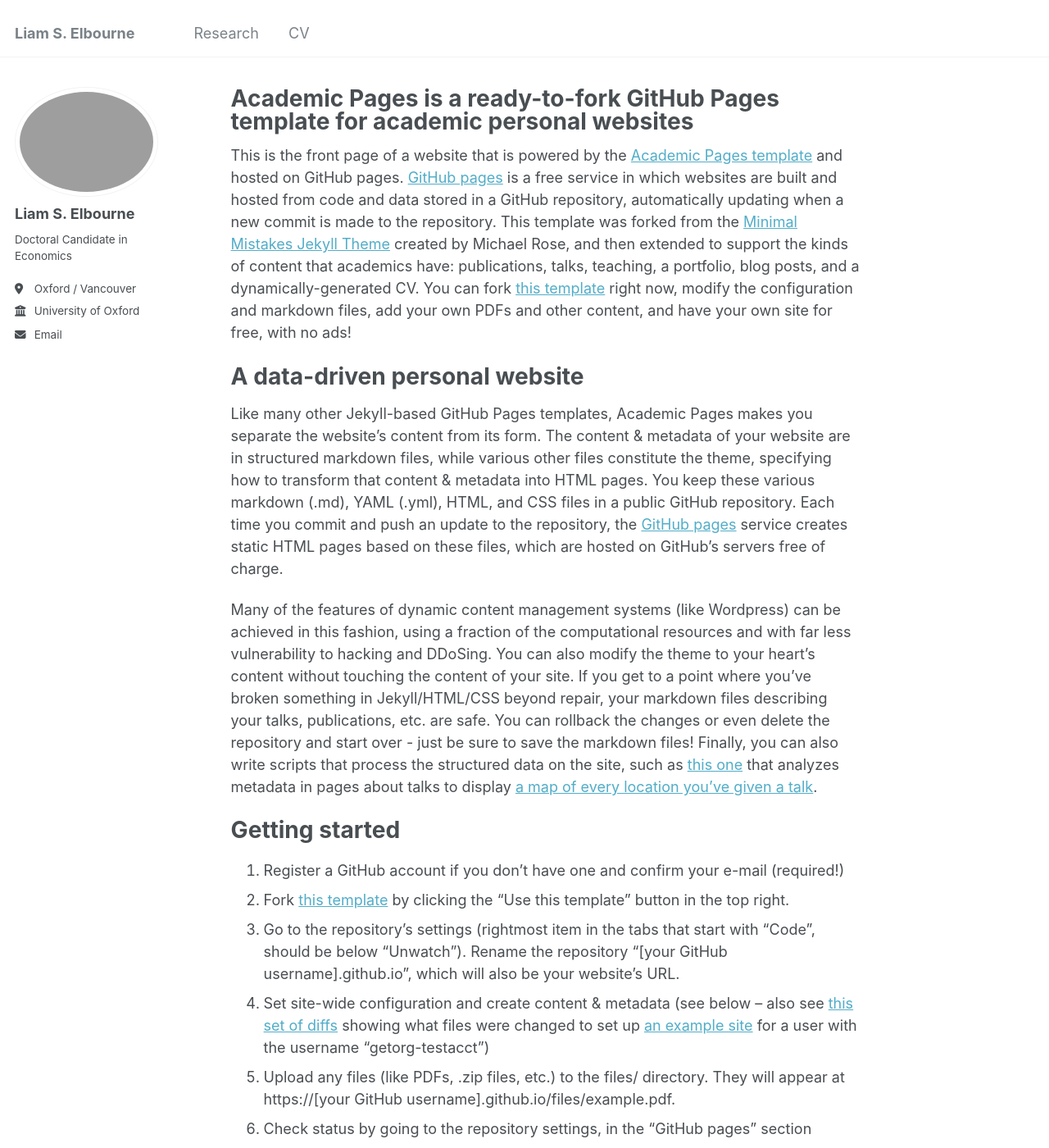
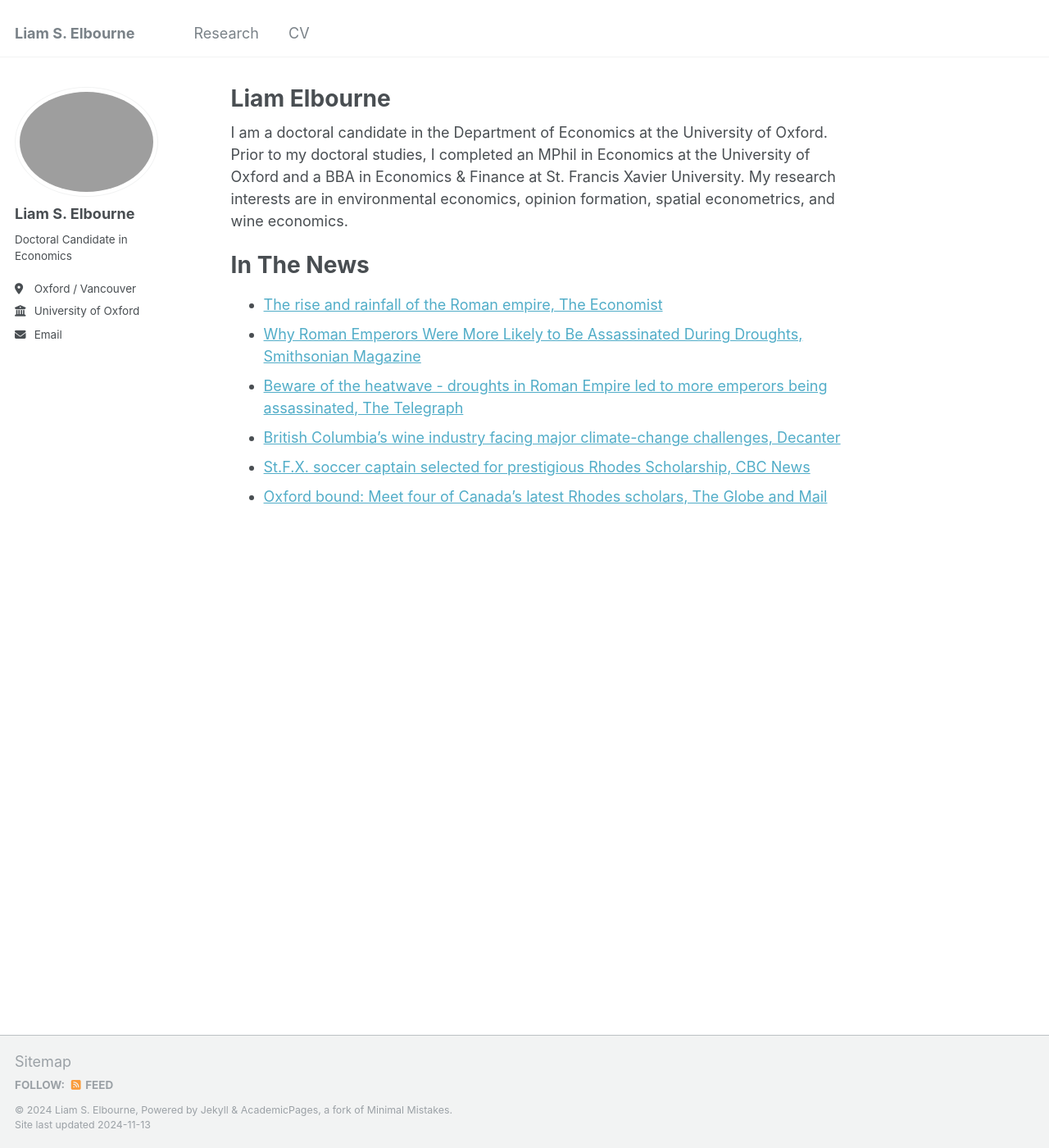
Before and after one commit to LiamSElbourne/LiamSElbourne.github.io, a Jekyll site: the page built from _pages/about.md, in a window 1280 px wide and 1400 px high. Shown: the whole window at 82% size. Built offline with Jekyll 4.4.1, drawn with Linux system fonts in a browser that asks for light colours; some of the changed text lies outside the part shown.

Commit message:
Update about.md

```diff
--- a/_pages/about.md
+++ b/_pages/about.md
@@ -1,49 +1,20 @@
 ---
 permalink: /
-title: "Academic Pages is a ready-to-fork GitHub Pages template for academic personal websites"
+title: "Liam Elbourne"
 author_profile: true
 redirect_from:
   - /about/
   - /about.html
 ---
 
-This is the front page of a website that is powered by the [Academic Pages template](https://github.com/academicpages/academicpages.github.io) and hosted on GitHub pages. [GitHub pages](https://pages.github.com) is a free service in which websites are built and hosted from code and data stored in a GitHub repository, automatically updating when a new commit is made to the repository. This template was forked from the [Minimal Mistakes Jekyll Theme](https://mmistakes.github.io/minimal-mistakes/) created by Michael Rose, and then extended to support the kinds of content that academics have: publications, talks, teaching, a portfolio, blog posts, and a dynamically-generated CV. You can fork [this template](https://github.com/academicpages/academicpages.github.io) right now, modify the configuration and markdown files, add your own PDFs and other content, and have your own site for free, with no ads!
+I am a doctoral candidate in the Department of Economics at the University of Oxford. Prior to my doctoral studies, I completed an MPhil in Economics at the University of Oxford and a BBA in Economics & Finance at St. Francis Xavier University. My research interests are in environmental economics, opinion formation, spatial econometrics, and wine economics.
 
-A data-driven personal website
+
+In The News
 ======
-Like many other Jekyll-based GitHub Pages templates, Academic Pages makes you separate the website's content from its form. The content & metadata of your website are in structured markdown files, while various other files constitute the theme, specifying how to transform that content & metadata into HTML pages. You keep these various markdown (.md), YAML (.yml), HTML, and CSS files in a public GitHub repository. Each time you commit and push an update to the repository, the [GitHub pages](https://pages.github.com/) service creates static HTML pages based on these files, which are hosted on GitHub's servers free of charge.
-
-Many of the features of dynamic content management systems (like Wordpress) can be achieved in this fashion, using a fraction of the computational resources and with far less vulnerability to hacking and DDoSing. You can also modify the theme to your heart's content without touching the content of your site. If you get to a point where you've broken something in Jekyll/HTML/CSS beyond repair, your markdown files describing your talks, publications, etc. are safe. You can rollback the changes or even delete the repository and start over - just be sure to save the markdown files! Finally, you can also write scripts that process the structured data on the site, such as [this one](https://github.com/academicpages/academicpages.github.io/blob/master/talkmap.ipynb) that analyzes metadata in pages about talks to display [a map of every location you've given a talk](https://academicpages.github.io/talkmap.html).
-
-Getting started
-======
-1. Register a GitHub account if you don't have one and confirm your e-mail (required!)
-1. Fork [this template](https://github.com/academicpages/academicpages.github.io) by clicking the "Use this template" button in the top right.
-1. Go to the repository's settings (rightmost item in the tabs that start with "Code", should be below "Unwatch"). Rename the repository "[your GitHub username].github.io", which will also be your website's URL.
-1. Set site-wide configuration and create content & metadata (see below -- also see [this set of diffs](http://archive.is/3TPas) showing what files were changed to set up [an example site](https://getorg-testacct.github.io) for a user with the username "getorg-testacct")
-1. Upload any files (like PDFs, .zip files, etc.) to the files/ directory. They will appear at https://[your GitHub username].github.io/files/example.pdf.
-1. Check status by going to the repository settings, in the "GitHub pages" section
-
-Site-wide configuration
-------
-The main configuration file for the site is in the base directory in [_config.yml](https://github.com/academicpages/academicpages.github.io/blob/master/_config.yml), which defines the content in the sidebars and other site-wide features. You will need to replace the default variables with ones about yourself and your site's github repository. The configuration file for the top menu is in [_data/navigation.yml](https://github.com/academicpages/academicpages.github.io/blob/master/_data/navigation.yml). For example, if you don't have a portfolio or blog posts, you can remove those items from that navigation.yml file to remove them from the header.
-
-Create content & metadata
-------
-For site content, there is one markdown file for each type of content, which are stored in directories like _publications, _talks, _posts, _teaching, or _pages. For example, each talk is a markdown file in the [_talks directory](https://github.com/academicpages/academicpages.github.io/tree/master/_talks). At the top of each markdown file is structured data in YAML about the talk, which the theme will parse to do lots of cool stuff. The same structured data about a talk is used to generate the list of talks on the [Talks page](https://academicpages.github.io/talks), each [individual page](https://academicpages.github.io/talks/2012-03-01-talk-1) for specific talks, the talks section for the [CV page](https://academicpages.github.io/cv), and the [map of places you've given a talk](https://academicpages.github.io/talkmap.html) (if you run this [python file](https://github.com/academicpages/academicpages.github.io/blob/master/talkmap.py) or [Jupyter notebook](https://github.com/academicpages/academicpages.github.io/blob/master/talkmap.ipynb), which creates the HTML for the map based on the contents of the _talks directory).
-
-**Markdown generator**
-
-The repository includes [a set of Jupyter notebooks](https://github.com/academicpages/academicpages.github.io/tree/master/markdown_generator
-) that converts a CSV containing structured data about talks or presentations into individual markdown files that will be properly formatted for the Academic Pages template. The sample CSVs in that directory are the ones I used to create my own personal website at stuartgeiger.com. My usual workflow is that I keep a spreadsheet of my publications and talks, then run the code in these notebooks to generate the markdown files, then commit and push them to the GitHub repository.
-
-How to edit your site's GitHub repository
-------
-Many people use a git client to create files on their local computer and then push them to GitHub's servers. If you are not familiar with git, you can directly edit these configuration and markdown files directly in the github.com interface. Navigate to a file (like [this one](https://github.com/academicpages/academicpages.github.io/blob/master/_talks/2012-03-01-talk-1.md) and click the pencil icon in the top right of the content preview (to the right of the "Raw | Blame | History" buttons). You can delete a file by clicking the trashcan icon to the right of the pencil icon. You can also create new files or upload files by navigating to a directory and clicking the "Create new file" or "Upload files" buttons.
-
-Example: editing a markdown file for a talk
-![Editing a markdown file for a talk](/images/editing-talk.png)
-
-For more info
-------
-More info about configuring Academic Pages can be found in [the guide](https://academicpages.github.io/markdown/), the [growing wiki](https://github.com/academicpages/academicpages.github.io/wiki), and you can always [ask a question on GitHub](https://github.com/academicpages/academicpages.github.io/discussions). The [guides for the Minimal Mistakes theme](https://mmistakes.github.io/minimal-mistakes/docs/configuration/) (which this theme was forked from) might also be helpful.
+- [The rise and rainfall of the Roman empire, The Economist](https://www.economist.com/graphic-detail/2018/08/01/the-rise-and-the-rainfall-of-the-roman-empire)
+- [Why Roman Emperors Were More Likely to Be Assassinated During Droughts, Smithsonian Magazine](https://www.smithsonianmag.com/smart-news/why-were-roman-emperors-more-likely-be-assassinated-during-droughts-180969957/)
+- [Beware of the heatwave - droughts in Roman Empire led to more emperors being assassinated, The Telegraph](https://www.telegraph.co.uk/news/2018/08/02/beware-heatwave-droughts-roman-empire-led-emperors-assassinated/)
+- [British Columbia's wine industry facing major climate-change challenges, Decanter](https://www.decanter.com/wine-news/british-columbias-wine-industry-facing-major-climate-change-challenges-518133/)
+- [St.F.X. soccer captain selected for prestigious Rhodes Scholarship, CBC News](https://www.cbc.ca/news/canada/nova-scotia/liam-elbourne-st-fx-rhodes-scholar-1.4933088)
+- [Oxford bound: Meet four of Canada's latest Rhodes scholars, The Globe and Mail](https://www.theglobeandmail.com/canada/article-oxford-bound-meet-four-of-canadas-latest-rhodes-scholars/)
```
